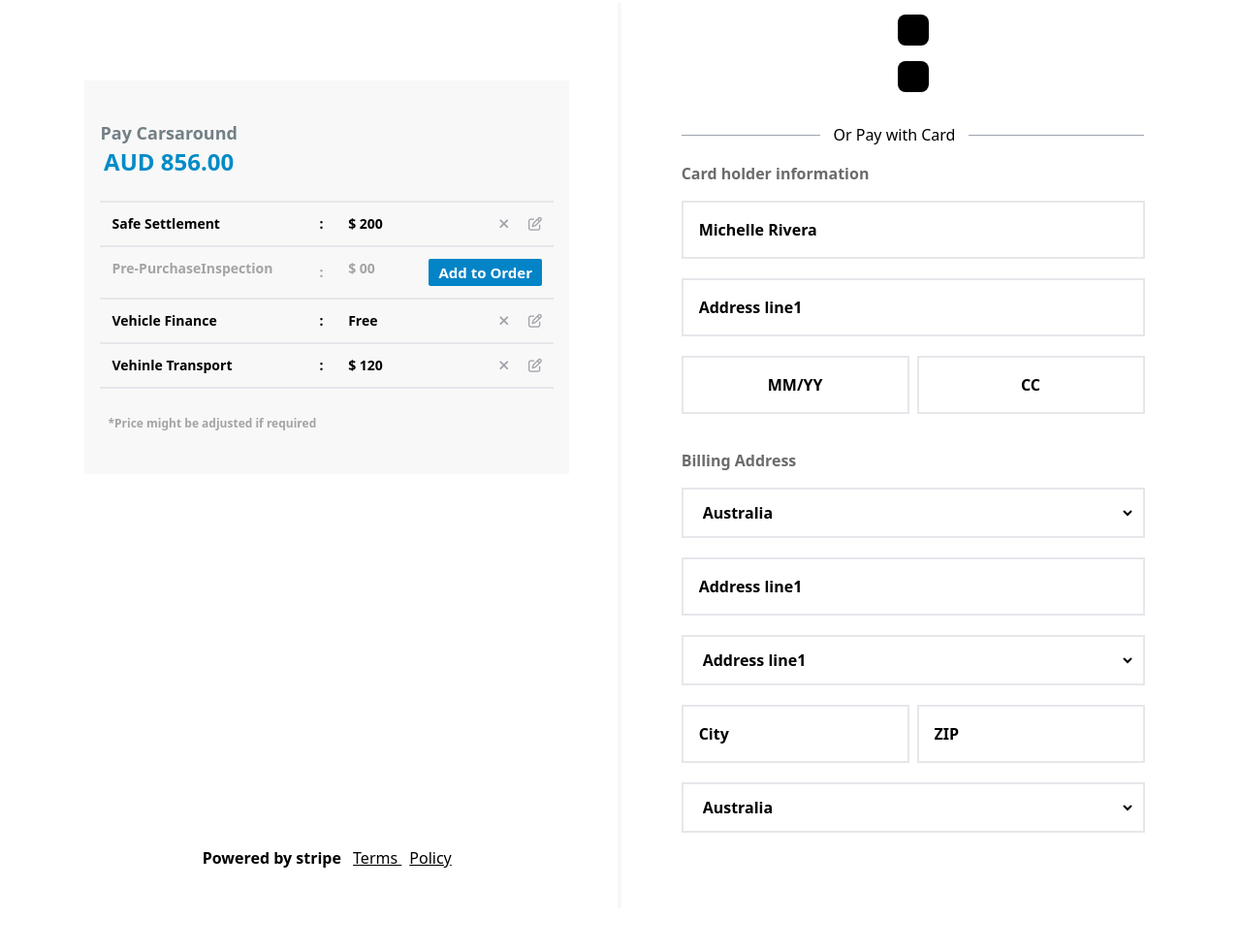
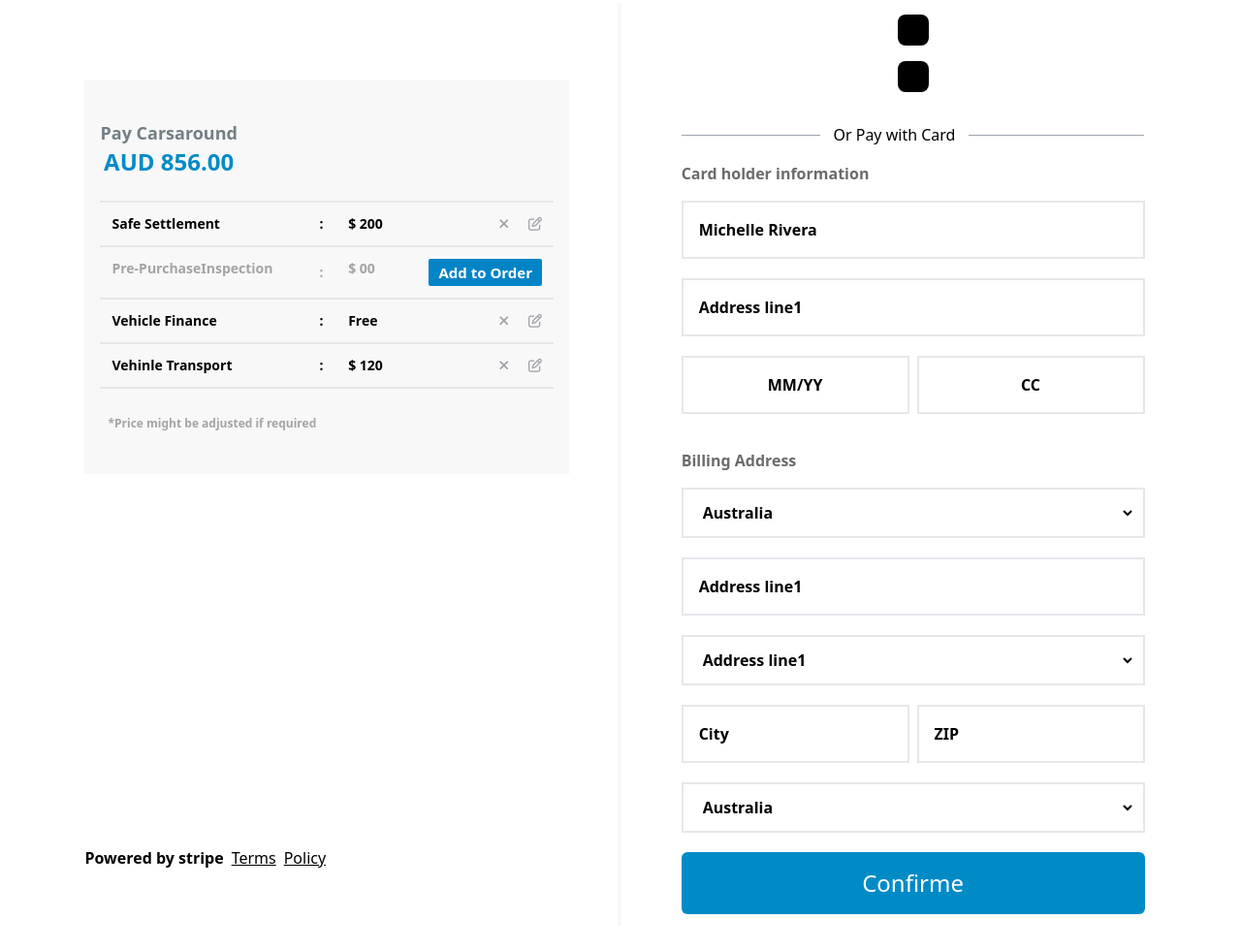
Before and after one commit to MizanCk/my_First_projecte, a website: page src/index.html in a window 1280 px wide. Shown: the part 163-1144 px from the top of the page at 97% size. Drawn offline with Linux system fonts and the light colour scheme.

Commit message:
ljkslkjl

```diff
--- a/src/index.html
+++ b/src/index.html
@@ -305,8 +305,8 @@
 
 
             <footer class="md:mt-96 mt-20 ">
-                <div class=" flex gap-3">
-                    <a class="w-full justify-start" href="#">
+                <div class=" flex justify-start gap-3">
+                    <a class="w-full flex justify-start" href="#">
                         <span class="font-bold mr-2">
                             Powered by stripe
                         </span>
@@ -417,7 +417,11 @@
                             </select>
                     </div>
 
-
+                  <div class="text-center p-4 rounded-md text-2xl font-medium text-white bg-[#008bc7]">
+                        <h1>
+                            Confirme
+                        </h1>
+                  </div>
 
 
 
```
Also changed, not shown: dist/output.css.
